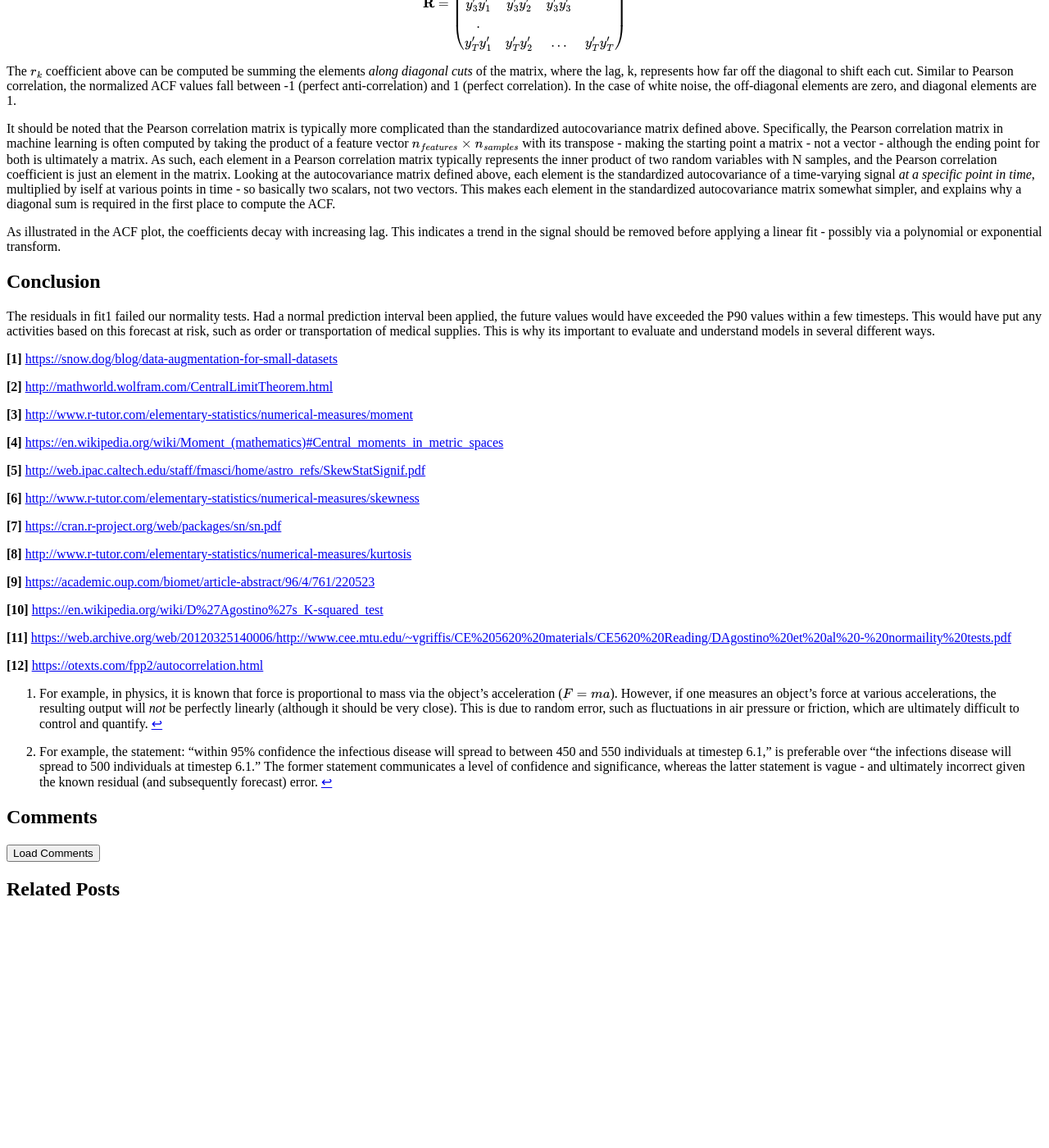
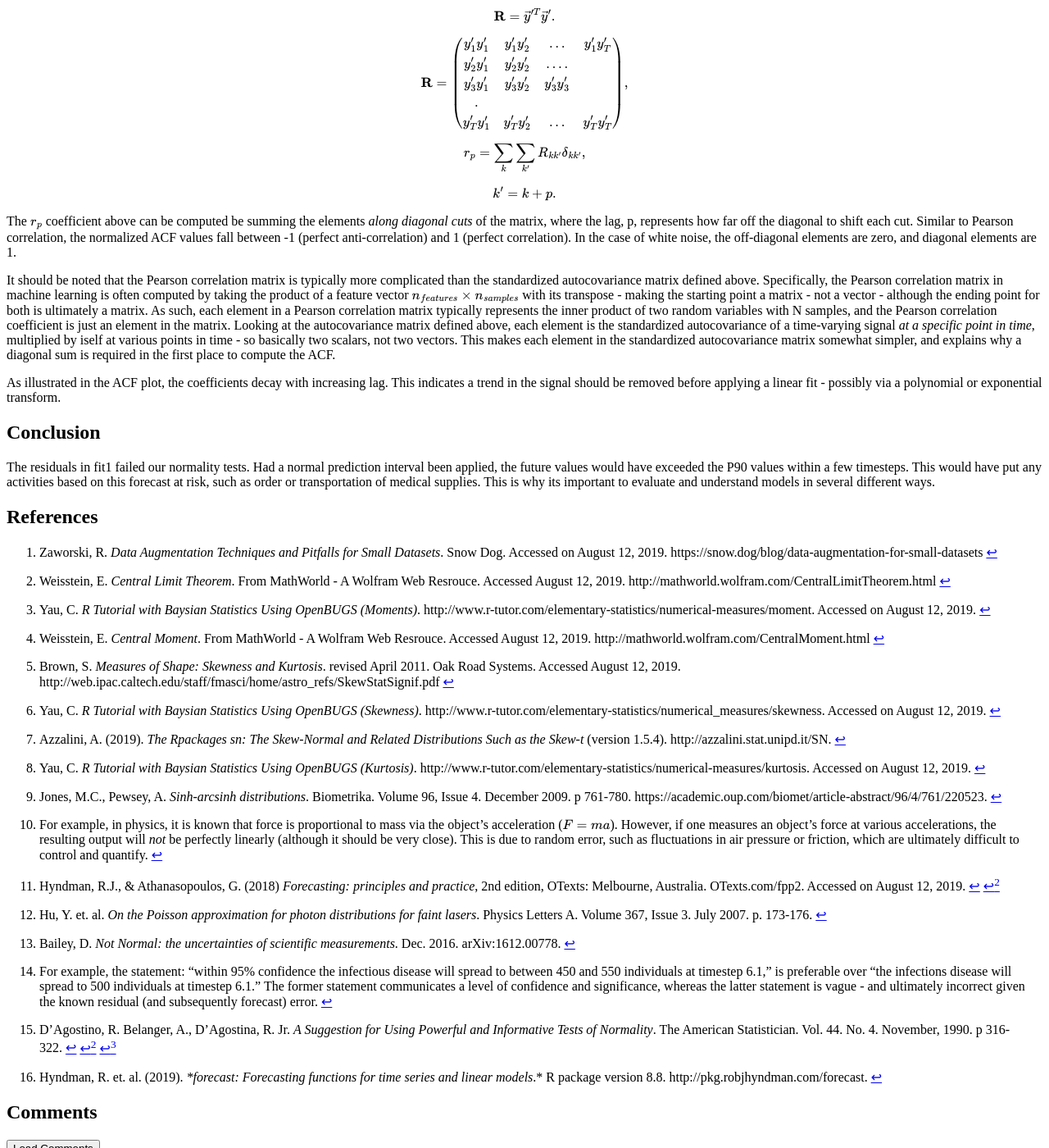
Before and after one commit to jtutmaher/jtutmaher.github.io, a Jekyll site: the page built from _posts/2019-08-11-residual-analysis-for-regression-models.md, in a window 1280 px wide and 1400 px high, scrolled down 12177 px. Shown: the whole window at 82% size. Built offline with Jekyll 4.4.1, drawn with Linux system fonts in a browser that asks for light colours; formulas are drawn with MathJax 3; before the commit the page ends 13295 px from its top, so only the background shows below that; some of the changed text lies outside the part shown.

Commit message:
citations for blog post

````diff
--- a/_posts/2019-08-11-residual-analysis-for-regression-models.md
+++ b/_posts/2019-08-11-residual-analysis-for-regression-models.md
@@ -16,13 +16,13 @@ It's amazing how powerful basic statistics can be in the context of machine lear
 
 <!--more-->
 
-I think that advances in deep learning have given the industry the *perception* that feature engineering is obsolete, but this is far from the truth. For example, you can't implement good data augmentation for a CNN without understanding useful representations of an image dataset. Does a 180 degree rotation make the network more prone to overfitting, or is it a valid data augmentation technique? Well, this rotation might work for images of cats, but could fail for images of numbers. **[1]**
+I think that advances in deep learning have given the industry the *perception* that feature engineering is obsolete, but this is far from the truth. For example, you can't implement good data augmentation for a CNN without understanding useful representations of an image dataset. Does a 180 degree rotation make the network more prone to overfitting, or is it a valid data augmentation technique? Well, this rotation might work for images of cats, but could fail for images of numbers. [^1]
 
-This article isn't about data augmentation. Rather, it's a review some common statistical methods in machine learning . The sections below summarize these ideas, such as skew and kurtosis, in the context of residual analysis and regression models. It also leverages a few great libraries in R, which are always worth reviewing.
+This article isn't about data augmentation. Rather, it's a review some common statistical methods in machine learning . The sections below summarize these ideas, such as skew and kurtosis, in the context of residual analysis and regression models. The goal is to use these basic ideas to better understand residual - and ultimately model - behavior. It also leverages a few great libraries in R, which are always worth reviewing.
 
 ## Normal Distributions
 
-Most people are familiar with normal distributions. They underlie many physical systems, such as human height, weight, and even body temperature. This is most impressively formalized by the Central Limit Theorem, which states that certain systems, with an arbitrary number of independent random variables, approach a normal distribution under addition in the limit of large N - *even if the underlying variables aren't normally distributed themselves*. **[2]** This might seem like an edge case, but it's important to remember that A LOT of useful properties are additive - such as the mean of a set of random variables...
+Most people are familiar with normal distributions. They underlie many physical systems, such as human height, weight, and even body temperature. This is most impressively formalized by the Central Limit Theorem, which states that certain systems, with an arbitrary number of independent random variables, approach a normal distribution under addition in the limit of large N - *even if the underlying variables aren't normally distributed themselves*. [^2] This might seem like an edge case, but it's important to remember that A LOT of useful properties are additive - such as the mean of a set of random variables...
 
 ```R
 library(ggplot2)
@@ -70,7 +70,7 @@ It is also important to understand that normal distributions are parameterized b
 
 $$ \mu_n = \int_{-\infty}^{\infty} (x-c)^n f(x) dx,$$
 
-where the moment is being computed relative to a reference point, c. When the reference point is the mean, the moment is referred to as a *central moment*. **[3]** This definition is generally correct for continuous PDFs, although there are exceptions. To define these in terms of the normal distribution plotted above (with $\mu=0$): **[4]**
+where the moment is being computed relative to a reference point, c. When the reference point is the mean, the moment is referred to as a *central moment*. [^3] This definition is generally correct for continuous PDFs, although there are exceptions. To define these in terms of the normal distribution plotted above (with $\mu=0$): [^4]
 
 $$f(x) = \frac{1}{\sqrt{2 \pi \sigma^2}} e^{\frac{x^2}{2\sigma^2}},$$
 
@@ -86,11 +86,11 @@ Kurtosis, the fourth moment, is slightly more subtle. In a sense, it quantifies
 
 Inspecting the moment plot above provides additional context for the kurtosis value. Ultimately, the functional form, $x^4$, weights the tails of the distribution, with wider distributions having higher kurtosis values than thinner distributions. This is precisely the same effect that the variance, $x^2$, quantifies, which is a more well-known quantification of the width distribution, with the primary difference being that between $(-1, 1)$, $x^2$ tends to be more sensative to probabilities and outside of $(-1,1)$, $x^4$ tends to be more sensative.
 
-The equations are not standarized. Often, the moments are standardized by dividing each moment by factors of the varince to make them dimensionless.  Moreover, samples of the population - which do not represent the total population - have corrections applied to reflect the uncertainty due to low sample count N. This is discussed more completely in the sections below. **[5]**
+The equations are not standarized. Often, the moments are standardized by dividing each moment by factors of the varince to make them dimensionless.  Moreover, samples of the population - which do not represent the total population - have corrections applied to reflect the uncertainty due to low sample count N. This is discussed more completely in the sections below. [^5]
 
 ## Skew and Kurtosis
 
-Skewness quantifies the asymmetry of a distribution about the mean. A right skew distribution has a longer (positive) tail , and a left-skew distribution has a longer (negative) tail. The figures below illustrate this behavior for a skew-normal distribution. In the standardized case, the skewness $\mu_3$ is scaled by the variance, $\mu_2^{3/2}$, generating a defined skewness: **[6]**
+Skewness quantifies the asymmetry of a distribution about the mean. A right skew distribution has a longer (positive) tail , and a left-skew distribution has a longer (negative) tail. The figures below illustrate this behavior for a skew-normal distribution. In the standardized case, the skewness $\mu_3$ is scaled by the variance, $\mu_2^{3/2}$, generating a defined skewness: [^6]
 
 $$ \gamma_1 = \frac{\mu_3}{\mu_2^{3/2}}.$$
 
@@ -98,7 +98,7 @@ $$ \gamma_1 = \frac{\mu_3}{\mu_2^{3/2}}.$$
 
 ![SkewNormalMoments](https://raw.githubusercontent.com/jtutmaher/jtutmaher.github.io/master/_screenshots/skew_normal_third_moment.png?raw=true)
 
-It isn't surprising that a metric evaluating asymmetry depends on an asymmetric function ($x^3$). In this example, I've used the *dsn* function from R's *sn* pacakge, leveraging a skew-normal distribution. **[7]** A skew-normal distribution is not a normal distribution, but rather a generalization of a normal distribution. It is predominantly parameterized by a skew parameter, alpha, and can be written as the combination of a normal PDF, $\phi(x)$, and a normal CDF, $\Phi(x)$:
+It isn't surprising that a metric evaluating asymmetry depends on an asymmetric function ($x^3$). In this example, I've used the *dsn* function from R's *sn* pacakge, leveraging a skew-normal distribution. [^7] A skew-normal distribution is not a normal distribution, but rather a generalization of a normal distribution. It is predominantly parameterized by a skew parameter, alpha, and can be written as the combination of a normal PDF, $\phi(x)$, and a normal CDF, $\Phi(x)$:
 
 $$ f(x) = 2 \phi(x)\Phi(\alpha x).$$
 
@@ -108,7 +108,7 @@ The kurtosis is illustrated in the plot below, with several kurtosis parameters
 
 $$ \gamma_2 = \frac{\mu_4} {\mu_2^2} - 3,$$
 
-where subtracting 3 accounts for the fact that a normal distribution has a kurtosis of 3. In the event excess kurtosis is 0, the distribution is said to be *mesokurtic*. Thin-tailed distributions with negative excess kurtosis are said to be *platykurtic*, and thick-tailed distributions with positive excess kurtosis are said to be *leptokurtic*. Each kurtosis behavior is illustrated below. **[8]**
+where subtracting 3 accounts for the fact that a normal distribution has a kurtosis of 3. In the event excess kurtosis is 0, the distribution is said to be *mesokurtic*. Thin-tailed distributions with negative excess kurtosis are said to be *platykurtic*, and thick-tailed distributions with positive excess kurtosis are said to be *leptokurtic*. Each kurtosis behavior is illustrated below. [^8]
 
 ![Kurtosis](https://raw.githubusercontent.com/jtutmaher/jtutmaher.github.io/master/_screenshots/kurtosis.png?raw=true)
 
@@ -165,7 +165,7 @@ kurt2 <- mom2 - 3
 kurt3 <- mom3 - 3
 ```
 
-Note, kurtosis was added by augmenting the normal distribution with sinh and cosh functions to increase or decrease the distribution's height or width, as needed. The details of this approach can be obtained here. **[9]**
+Note, kurtosis was added by augmenting the normal distribution with sinh and cosh functions to increase or decrease the distribution's height or width, as needed. The details of this approach can be obtained here. [^9]
 
 ## The Linear Model
 
@@ -189,7 +189,7 @@ In addition, it is useful (but not nessary) to have the following properties:
 > 1. The residuals have constant variance.
 > 2. The residuals are normally distributed.
 
-If the residuals are not normally distributed, then standard parametric techniques should not be used to calculate prediction intervals, and nonparametric techniques, such as bootstrapping, should be used. While non-normally distributed residuals are (often) an indicator of poor modeling, there are valid reasons why - in practice - the residuals might be non-normal. For example, random error obtained from pulsed laser data can follow a Poisson distribution since the underlying system is memoryless. **[CITE]**. Moreover, some random errors in partical physic follow a Cauchy distribution. **[CITE]** Therefore, non-normal residual distributions should be investigated, but not necessarily deemed "incorrect". *It is also important to note that none of the linear model assumptions above guarantee normally distribution residuals.*
+If the residuals are not normally distributed, then standard parametric techniques should not be used to calculate prediction intervals, and nonparametric techniques, such as bootstrapping, should be used. While non-normally distributed residuals are (often) an indicator of poor modeling, there are valid reasons why - in practice - the residuals might be non-normal. For example, random error obtained from pulsed laser data can follow a Poisson distribution since the underlying system is memoryless.[^12] Moreover, some random errors in partical physic follow a Cauchy distribution. [^13] Therefore, non-normal residual distributions should be investigated, but not necessarily deemed "incorrect". *It is also important to note that none of the linear model assumptions above guarantee normally distribution residuals.*
 
 ### An Example
 
@@ -223,11 +223,11 @@ With respect to the second point, often a single (point) forecast is insufficien
 
 The residual profiles for fit 1 and fit 2 are illustrated above. Fit 1 has a long left tail, indicating a negative skew, which can be calculated as -0.9. It also has a higher ( *leptokurtic*) kurtosis value of 3.8, indicating a larger width relative to a normal distribution making the fit 2 residuals. Fit 2, on the other hand, has kurtosis and skew values similar to a normal distribution (0 skew and 3 kurtosis).
 
-Rather than compute both skew and kurtosis for the residual distribution manually, and then compare them manually, a single number can be used to quantify these values and assess normality. This number is a composite of the D'Agostino skewness transformation and the Anscombe & Glynn kurtosis transformation, known as an omnibus statistic **[10]**:
+Rather than compute both skew and kurtosis for the residual distribution manually, and then compare them manually, a single number can be used to quantify these values and assess normality. This number is a composite of the D'Agostino skewness transformation and the Anscombe & Glynn kurtosis transformation, known as an omnibus statistic [^10]:
 
 $$ Z_{k2} = Z_1^2(\gamma_1) + Z_2^2(\gamma_2).$$
 
-Here, additional transformations are applied to both kurtosis and skew to speed up convergence to a normal distribution with respect to N in order to aid the test. On their own, $Z_1$ and $Z_2$ roughly approximate normal distrbutions, and when combined in a manner reflecting a Euclidean norm roughly approximate a chi-squared distribution, with two degrees of freedom. **[11]**
+Here, additional transformations are applied to both kurtosis and skew to speed up convergence to a normal distribution with respect to N in order to aid the test. On their own, $Z_1$ and $Z_2$ roughly approximate normal distrbutions, and when combined in a manner reflecting a Euclidean norm roughly approximate a chi-squared distribution, with two degrees of freedom. [^10]
 
 The D'Agostino and Anscombe transformations are somewhat complicated, but can be defined as:
 
@@ -235,7 +235,7 @@ $$Z_1(\gamma_1) = \delta \cdot asinh(\frac{\gamma_1}{\alpha \sqrt{\mu_2}}),$$
 
 $$Z_2(\gamma_2) = \sqrt{\frac{9A}{2}} [1 - \frac{2}{9A} - (\frac{1 - 2/A}{1 + \frac{\gamma_2 - \mu_1}{\sqrt{\mu_2}} \sqrt{2/(A-4)}})^{1/3}],$$
 
-where $\mu_1$ and $\mu_2$ in these equations do *not* stand for the moments of the sample distributions being analyzed, but rather the moments of the transformed distributions for the skew and kurtosis, respectively. D'Agostino notes that the omnibus test above is preferred over the chi-squared or Kolmogorov tests due to their low power properties. **[11]**
+where $\mu_1$ and $\mu_2$ in these equations do *not* stand for the moments of the sample distributions being analyzed, but rather the moments of the transformed distributions for the skew and kurtosis, respectively. D'Agostino notes that the omnibus test above is preferred over the chi-squared or Kolmogorov tests due to their low power properties, and that the omnibus test cited above can be used on samples as low as 9. [^10]
 
 As standard in hypothesis testing, the test statistics can be mapped to a p-value, which is then used to assess normality with respect to a confidence interval. If a 95 percent confidence interval is assumed, then fit 1 rejects normality with Anscombe-Glynn and D'Agostino p-values of $4e^{-6}$ and $2e^{-16}$, respectively. Fit 2 accepts the null hypothesis with p-values of 0.86 and 0.49, and therefore has evidence of normality.
 
@@ -257,11 +257,11 @@ The example discussed above is actually a time-varying process, and there are pl
 
 ![ModelFits](https://raw.githubusercontent.com/jtutmaher/jtutmaher.github.io/master/_screenshots/residual_plots_fit1.png?)
 
-The plots were generated using the checkresidual() function in the R forecast package. The three plots above include a residual plot, a residual distribution plot, and an autocorrelation function (ACF) plot. The first two plots are fairly self-explanatory, with the first plot illustrating the residual values at various timesteps in the training data, and the second plot illustrating a generic histogram of the residuals.
+The plots were generated using the checkresidual() function in the R forecast package.[^14] The three plots above include a residual plot, a residual distribution plot, and an autocorrelation function (ACF) plot. The first two plots are fairly self-explanatory, with the first plot illustrating the residual values at various timesteps in the training data, and the second plot illustrating a generic histogram of the residuals.
 
 In timeseries forecast, ACF can be defined as:
 
-$$ r_k = \frac{\sum_{t=k+1}^T (y_t - \bar{y})(y_{t-k} - \bar{y})}{\sum_{t=1}^T (y_t - \bar{y})^2}.$$ **[12]**
+$$ r_k = \frac{\sum_{t=k+1}^T (y_t - \bar{y})(y_{t-k} - \bar{y})}{\sum_{t=1}^T (y_t - \bar{y})^2}.$$ [^11]
 
 
 
@@ -277,11 +277,13 @@ $$ \mathbf{R} = \vec{y}'^T \vec{y}'.$$
 
 
 
-$$\mathbf{R} =  \begin{pmatrix} y_1'y_1' & y_1'y_2' & … & y_1'y_T' \\ y_2'y_1' & y_2'y_2' & …. \\ y_3'y_1' & y_3'y_2' & y_3'y_3' \\ . \\ y_T'y_1' & y_T'y_2' & ... & y_T'y_T' \end{pmatrix}$$
+$$\mathbf{R} =  \begin{pmatrix} y_1'y_1' & y_1'y_2' & … & y_1'y_T' \\ y_2'y_1' & y_2'y_2' & …. \\ y_3'y_1' & y_3'y_2' & y_3'y_3' \\ . \\ y_T'y_1' & y_T'y_2' & ... & y_T'y_T' \end{pmatrix},$$
 
+$$r_p = \sum_k \sum_{k'} R_{kk'} \delta_{kk'},$$
 
+$$k' = k+p.$$
 
-The $r_k$ coefficient above can be computed be summing the elements *along diagonal cuts* of the matrix, where the lag, k, represents how far off the diagonal to shift each cut.  Similar to Pearson correlation, the normalized ACF values fall between -1 (perfect anti-correlation) and 1 (perfect correlation). In the case of white noise, the off-diagonal elements are zero, and diagonal elements are 1.
+The $r_p$ coefficient above can be computed be summing the elements *along diagonal cuts* of the matrix, where the lag, p, represents how far off the diagonal to shift each cut.  Similar to Pearson correlation, the normalized ACF values fall between -1 (perfect anti-correlation) and 1 (perfect correlation). In the case of white noise, the off-diagonal elements are zero, and diagonal elements are 1.
 
 It should be noted that the Pearson correlation matrix is typically more complicated than the standardized autocovariance matrix defined above. Specifically, the Pearson correlation matrix in machine learning is often computed by taking the product of a feature vector $n_{features} \times n_{samples}$ with its transpose - making the starting point a matrix - not a vector - although the ending point for both is ultimately a matrix. As such, each element in a Pearson correlation matrix typically represents the inner product of two random variables with N samples, and the Pearson correlation coefficient is just an element in the matrix. Looking at the autocovariance matrix defined above, each element is the standardized autocovariance of a time-varying signal *at a specific point in time*, multiplied by iself at various points in time - so basically two scalars, not two vectors. This makes each element in the standardized autocovariance matrix somewhat simpler, and explains why a diagonal sum is required in the first place to compute the ACF.
 
@@ -291,26 +293,21 @@ As illustrated in the ACF plot, the coefficients decay with increasing lag. This
 
 The residuals in fit1 failed our normality tests. Had a normal prediction interval been applied, the future values would have exceeded the P90 values within a few timesteps. This would have put any activities based on this forecast at risk, such as order or transportation of medical supplies. This is why its important to evaluate and understand models in several different ways.
 
-**[1]** [https://snow.dog/blog/data-augmentation-for-small-datasets](https://snow.dog/blog/data-augmentation-for-small-datasets)
+## References
 
-**[2]** [http://mathworld.wolfram.com/CentralLimitTheorem.html](http://mathworld.wolfram.com/CentralLimitTheorem.html)
 
-**[3]** [http://www.r-tutor.com/elementary-statistics/numerical-measures/moment](http://www.r-tutor.com/elementary-statistics/numerical-measures/moment)
 
-**[4]** [https://en.wikipedia.org/wiki/Moment_(mathematics)#Central_moments_in_metric_spaces](https://en.wikipedia.org/wiki/Moment_(mathematics)#Central_moments_in_metric_spaces)
-
-**[5]** [http://web.ipac.caltech.edu/staff/fmasci/home/astro_refs/SkewStatSignif.pdf](http://web.ipac.caltech.edu/staff/fmasci/home/astro_refs/SkewStatSignif.pdf)
-
-**[6]** [http://www.r-tutor.com/elementary-statistics/numerical-measures/skewness](http://www.r-tutor.com/elementary-statistics/numerical-measures/skewness)
-
-**[7]** [https://cran.r-project.org/web/packages/sn/sn.pdf](https://cran.r-project.org/web/packages/sn/sn.pdf)
-
-**[8]** [http://www.r-tutor.com/elementary-statistics/numerical-measures/kurtosis](http://www.r-tutor.com/elementary-statistics/numerical-measures/kurtosis)
-
-**[9]** [https://academic.oup.com/biomet/article-abstract/96/4/761/220523](https://academic.oup.com/biomet/article-abstract/96/4/761/220523)
-
-**[10]** [https://en.wikipedia.org/wiki/D%27Agostino%27s_K-squared_test](https://en.wikipedia.org/wiki/D'Agostino's_K-squared_test)
-
-**[11]** [https://web.archive.org/web/20120325140006/http://www.cee.mtu.edu/~vgriffis/CE%205620%20materials/CE5620%20Reading/DAgostino%20et%20al%20-%20normaility%20tests.pdf](https://web.archive.org/web/20120325140006/http://www.cee.mtu.edu/~vgriffis/CE 5620 materials/CE5620 Reading/DAgostino et al - normaility tests.pdf)
-
-**[12]** [https://otexts.com/fpp2/autocorrelation.html](https://otexts.com/fpp2/autocorrelation.html)
+[^1]: Zaworski, R. *Data Augmentation Techniques and Pitfalls for Small Datasets*. Snow Dog. Accessed on August 12, 2019. https://snow.dog/blog/data-augmentation-for-small-datasets
+[^2]: Weisstein, E. *Central Limit Theorem*. From MathWorld - A Wolfram Web Resrouce. Accessed August 12, 2019. http://mathworld.wolfram.com/CentralLimitTheorem.html
+[^3]: Yau, C. *R Tutorial with Baysian Statistics Using OpenBUGS (Moments)*. http://www.r-tutor.com/elementary-statistics/numerical-measures/moment. Accessed on August 12, 2019.
+[^4]:  Weisstein, E. *Central Moment*. From MathWorld - A Wolfram Web Resrouce. Accessed August 12, 2019. http://mathworld.wolfram.com/CentralMoment.html
+[^5]: Brown, S. *Measures of Shape: Skewness and Kurtosis*. revised April 2011. Oak Road Systems. Accessed August 12, 2019. http://web.ipac.caltech.edu/staff/fmasci/home/astro_refs/SkewStatSignif.pdf
+[^6]: Yau, C. *R Tutorial with Baysian Statistics Using OpenBUGS (Skewness)*. http://www.r-tutor.com/elementary-statistics/numerical_measures/skewness. Accessed on August 12, 2019.
+[^7]: Azzalini, A. (2019). *The Rpackages sn: The Skew-Normal and Related Distributions Such as the Skew-t* (version 1.5.4). http://azzalini.stat.unipd.it/SN.
+[^8]: Yau, C. *R Tutorial with Baysian Statistics Using OpenBUGS (Kurtosis)*. http://www.r-tutor.com/elementary-statistics/numerical-measures/kurtosis. Accessed on August 12, 2019.
+[^9]: Jones, M.C., Pewsey, A. *Sinh-arcsinh distributions*. Biometrika. Volume 96, Issue 4. December 2009. p 761-780. https://academic.oup.com/biomet/article-abstract/96/4/761/220523.
+[^10]: D'Agostino, R. Belanger, A., D'Agostina, R. Jr. *A Suggestion for Using Powerful and Informative Tests of Normality*. The American Statistician. Vol. 44. No. 4. November, 1990. p 316-322.
+[^11]: Hyndman, R.J., & Athanasopoulos, G. (2018) *Forecasting: principles and practice*, 2nd edition, OTexts: Melbourne, Australia. OTexts.com/fpp2. Accessed on August 12, 2019.
+[^12]: Hu, Y. et. al. *On the Poisson approximation for photon distributions for faint lasers*. Physics Letters A. Volume 367, Issue 3. July 2007. p. 173-176.
+[^13]: Bailey, D. *Not Normal: the uncertainties of scientific measurements*. Dec. 2016. arXiv:1612.00778.
+[^14]: Hyndman, R. et. al. (2019). **forecast: Forecasting functions for time series and linear models*.* R package version 8.8. http://pkg.robjhyndman.com/forecast.
````
Also changed, not shown: other parts of _posts/2019-08-11-residual-analysis-for-regression-models.md (+1 -1 lines).
